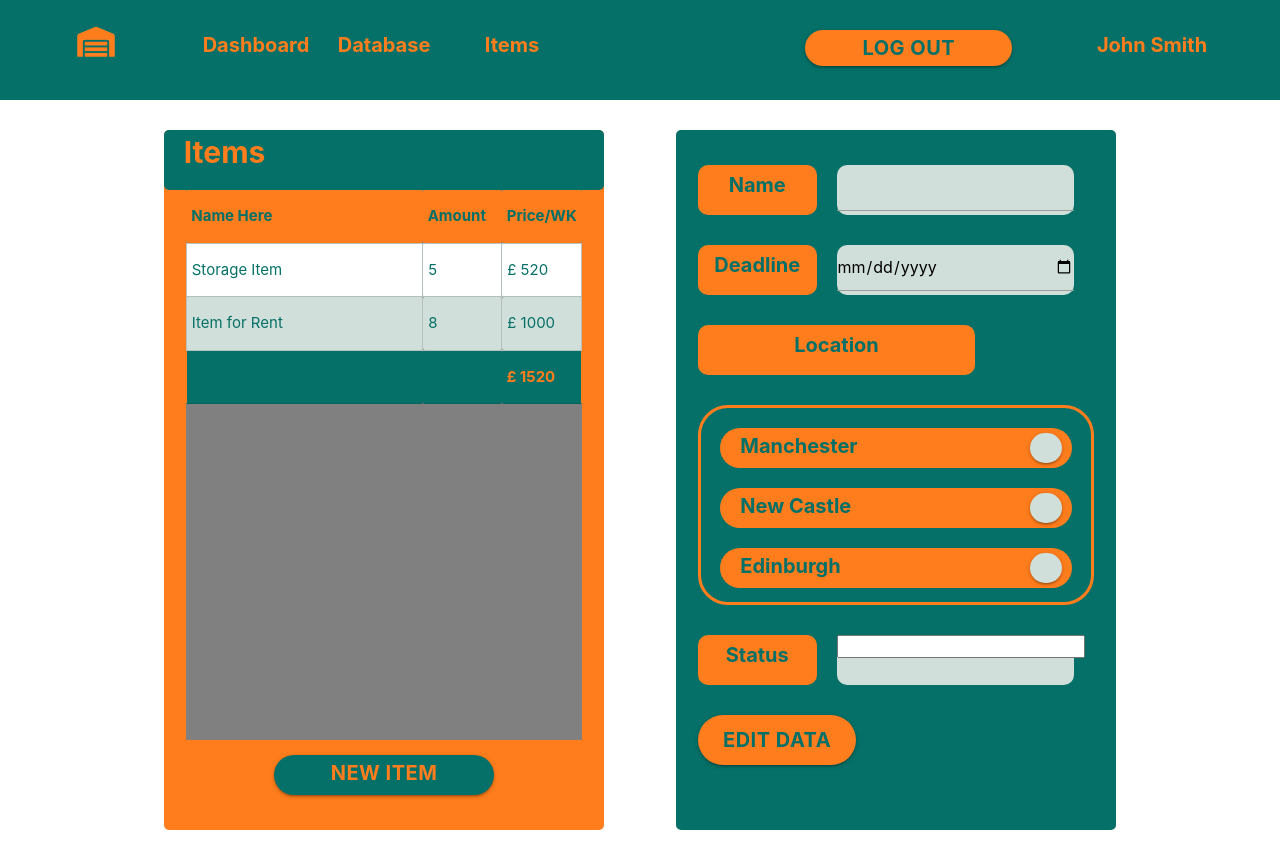
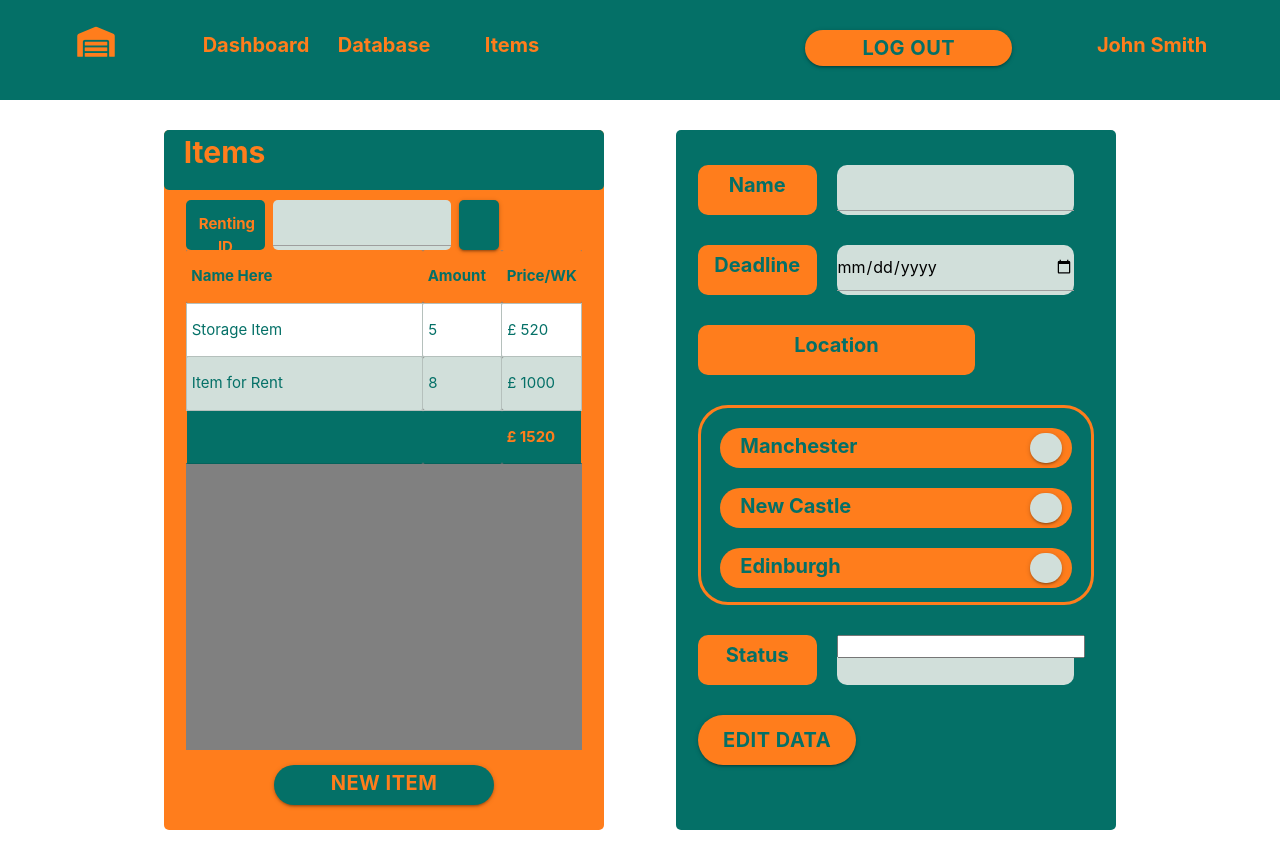
Before and after one commit to cameronduncan678/warehouseDBMS, a React (Create React App) app in the folder frontend/: page /items in a window 1280 px wide. Built offline with nearby package versions, Linux system fonts and the light colour scheme.

Commit message:
Item id enter added

```diff
--- a/frontend/src/assets/css/App.css
+++ b/frontend/src/assets/css/App.css
@@ -32,7 +32,11 @@
 .wh-header-logout button{background:#047067;color:#ff7d1c;width:50%;float:right}.wh-header-logout button:hover{background:#ff7d1c;color:#047067;border:solid 3px #047067}
 .wh-header-user{background:#ff7d1c;color:#047067}}.wh-Items{width:80%;margin:0 auto}
 .wh-dataItems{width:90%;margin:0 auto;height:700px;border-radius:5px;background:#ff7d1c}
-.wh-dataItems-table{width:90%;margin:0 auto;color:#047067;height:550px;overflow:scroll;background:grey;padding-top:0}
+.wh-dataItem-id{width:90%;height:60px;margin:0 auto;padding-top:10px}.wh-dataItem-id-wgt{width:20%;height:100%;float:left;background:#047067;border-radius:5px;text-align:center;font-size:15px;padding:13px;color:#ff7d1c;font-weight:bold}
+.wh-dataItem-id-input{width:45%;height:100%;margin-left:2%;float:left;background:#d1dfda;border-radius:5px}
+.wh-dataItem-id-btn{width:10%;height:100%;float:left;margin-left:2%;background:#047067;border-radius:5px}
+.wh-dataItem-id-btn:hover{background:#ff7d1c;color:#047067;border:3px solid #047067}
+.wh-dataItems-table{width:90%;margin:0 auto;color:#047067;height:500px;overflow:scroll;background:grey;padding-top:0}
 .wh-dataItems-header{background:#047067;height:60px;border-radius:5px}.wh-dataItems-header span{font-size:30px;padding-left:20px;color:#ff7d1c;font-weight:bold}
 .wh-dataitem-header-1{width:60%;color:#047067;background:#ff7d1c}.wh-dataitem-header-2{width:20%;color:#047067;background:#ff7d1c}
 .wh-dataitems-addnew{width:50%;margin:0 auto;text-align:center}.wh-dataitem-body tr{background:white}
--- a/frontend/src/assets/sass/components/Items.scss
+++ b/frontend/src/assets/sass/components/Items.scss
@@ -13,11 +13,55 @@
   background: $mainOrange;
 }
 
+.wh-dataItem-id{
+  width: 90%;
+  height: 60px;
+  margin: 0 auto;
+  padding-top: 10px;
+}
+
+.wh-dataItem-id-wgt{
+  width: 20%;
+  height: 100%;
+  float: left;
+  background: $mainGreen;
+  border-radius: 5px;
+  text-align: center;
+  font-size: 15px;
+  padding: 13px;
+  color: $mainOrange;
+  font-weight: bold;
+}
+
+.wh-dataItem-id-input{
+  width: 45%;
+  height: 100%;
+  margin-left: 2%;
+  float: left;
+  background: $accentGreen;
+  border-radius: 5px;
+}
+
+.wh-dataItem-id-btn{
+  width: 10%;
+  height: 100%;
+  float: left;
+  margin-left: 2%;
+  background: $mainGreen;
+  border-radius: 5px;
+}
+
+.wh-dataItem-id-btn:hover{
+  background: $mainOrange;
+  color: $mainGreen;
+  border: 3px solid $mainGreen;
+}
+
 .wh-dataItems-table{
   width: 90%;
   margin: 0 auto;
   color: $mainGreen;
-  height: 550px;
+  height: 500px;
   overflow: scroll;
   background: grey;
   padding-top: 0;
--- a/frontend/src/components/DataItems.js
+++ b/frontend/src/components/DataItems.js
@@ -6,6 +6,13 @@ class DataItems extends React.Component {
             <div className="wh-dataItems">
                 <div className="wh-dataItems-header">
                     <span>Items</span>
+                </div>
+                <div className="wh-dataItem-id">
+                    <span className="wh-dataItem-id-wgt">Renting ID</span>
+                    <span className="wh-dataItem-id-input">
+                        <input type="text"></input>
+                    </span>
+                    <span className="wh-dataItem-id-btn btn"></span>
                 </div>
                 <div className="section wh-dataItems-table">
                     <table>
```
Also changed, not shown: frontend/src/assets/sass/components/DashStats.scss (+0 -8 lines), 2 other files (tests, documents, lock files or other folders).
